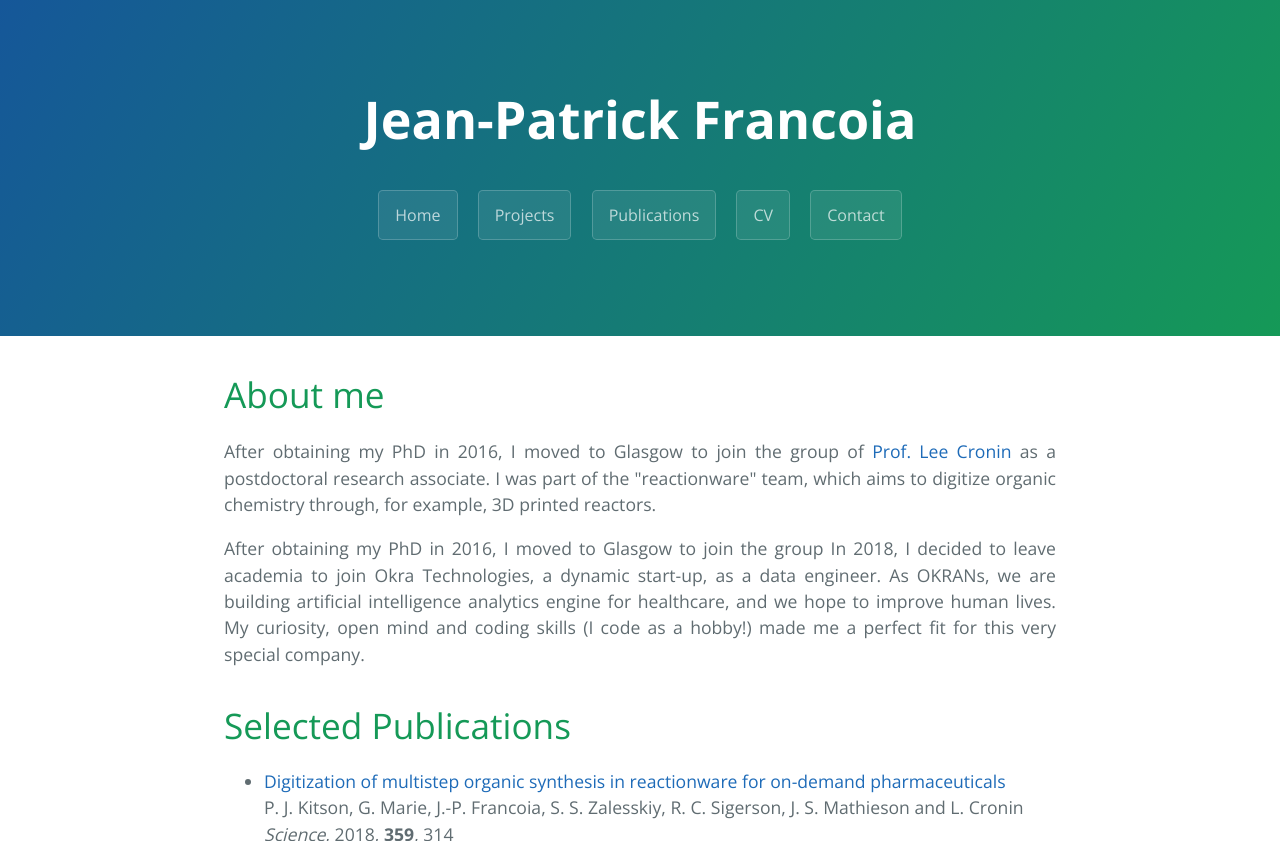
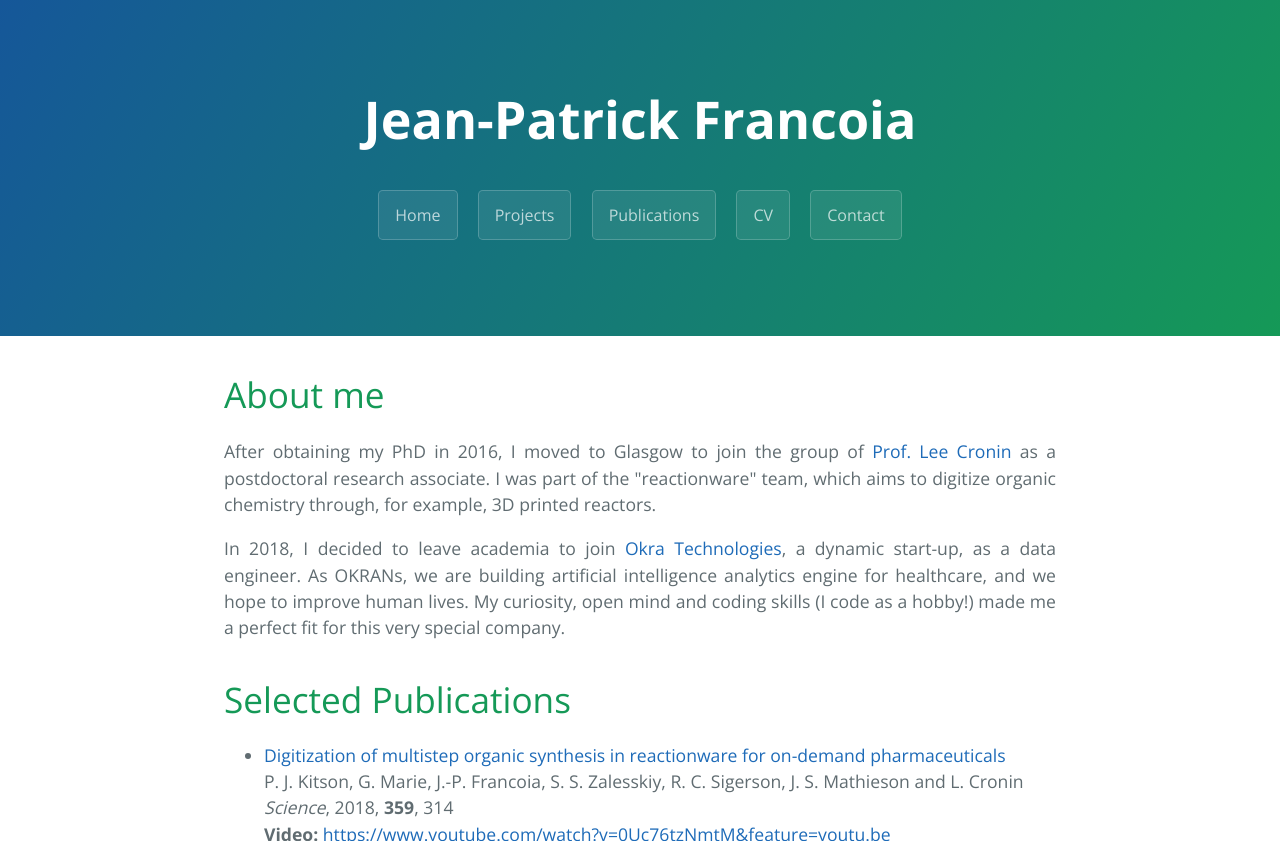
Before and after one commit to JPFrancoia/JPFrancoia.github.io, a Jekyll site: the page built from index.md, in a window 1280 px wide and 900 px high, cut to the strip 0-841 px from the top of the window. Built offline with Jekyll 4.4.1, drawn with Linux system fonts in a browser that asks for light colours; the repository's description, which GitHub fills in, is left out.

Commit message:
Fixing about section.

```diff
--- a/index.md
+++ b/index.md
@@ -15,12 +15,12 @@
 </p>
 
 <p align="justify">
-After obtaining my PhD in 2016, I moved to Glasgow to join the group
-In 2018, I decided to leave academia to join Okra Technologies, a dynamic
-start-up, as a data engineer. As OKRANs, we are building artificial
-intelligence analytics engine for healthcare, and we hope to improve human
-lives. My curiosity, open mind and coding skills (I code as a hobby!) made
-me a perfect fit for this very special company.
+In 2018, I decided to leave academia to join <a
+href="https://www.okra.ai/">Okra Technologies</a>, a dynamic start-up, as a
+data engineer. As OKRANs, we are building artificial intelligence analytics
+engine for healthcare, and we hope to improve human lives. My curiosity,
+open mind and coding skills (I code as a hobby!) made me a perfect fit for
+this very special company.
 </p>
 
 # Selected Publications
```
